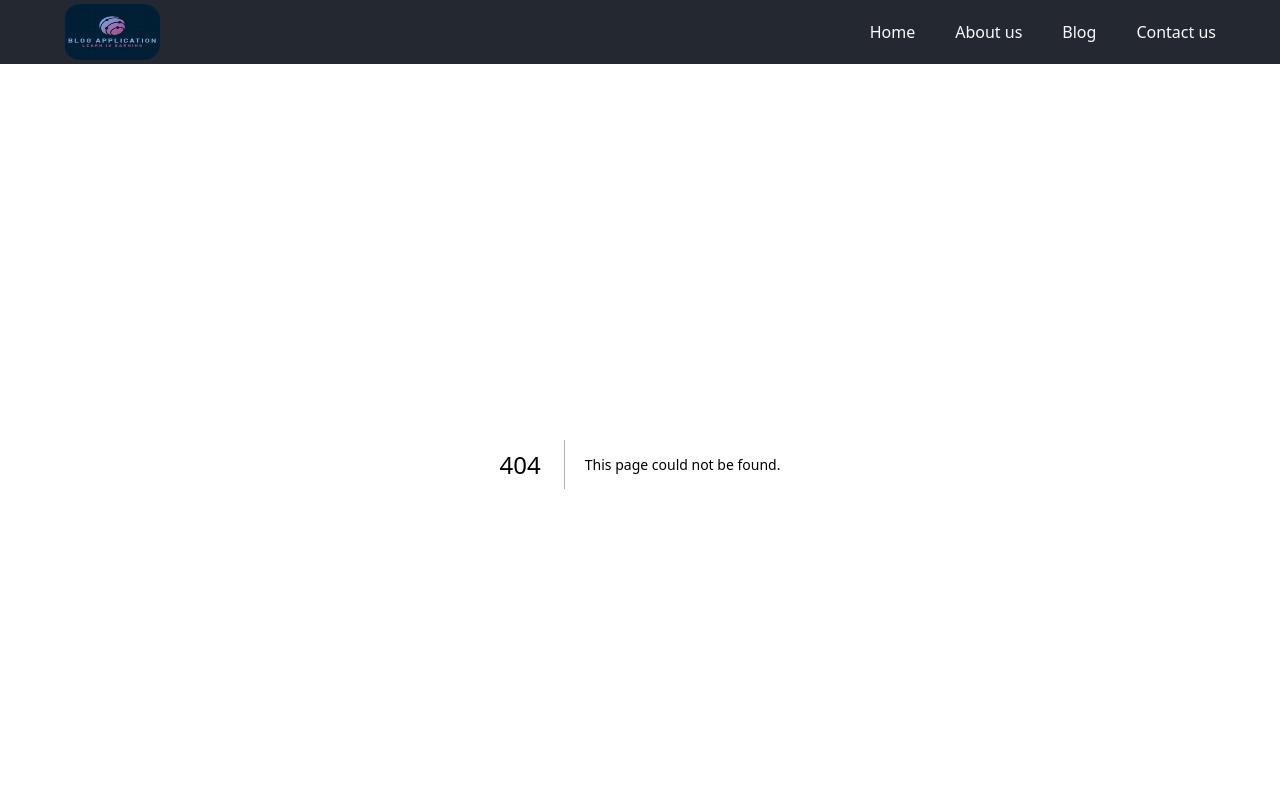
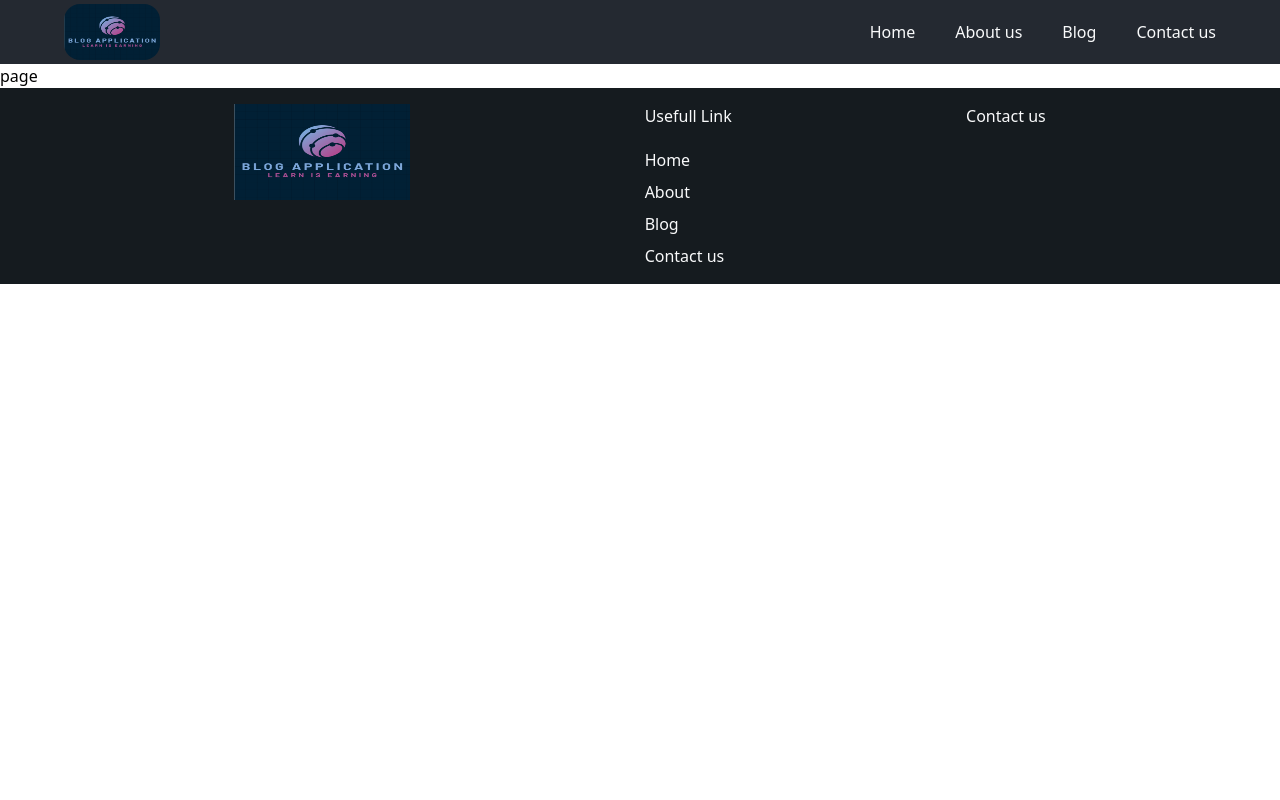
Before and after one commit to vikaskushwah738/blog, a Next.js app: page /about-us in a window 1280 px wide. Before the commit this address had no page. Shown: the top 800 px of the page. Built offline with nearby package versions, Linux system fonts and the light colour scheme.

Commit message:
add some new pages

```diff
--- /dev/null
+++ b/app/about-us/page.tsx
@@ -0,0 +1,9 @@
+
+
+const About_Us = () => {
+  return (
+    <div>page</div>
+  )
+}
+
+export default About_Us
--- /dev/null
+++ b/app/blog/page.tsx
@@ -0,0 +1,9 @@
+
+
+const Blog = () => {
+  return (
+    <div>page</div>
+  )
+}
+
+export default Blog
--- /dev/null
+++ b/app/contact-us/page.tsx
@@ -0,0 +1,8 @@
+
+const Contact = () => {
+  return (
+    <div>page</div>
+  )
+}
+
+export default Contact
```
